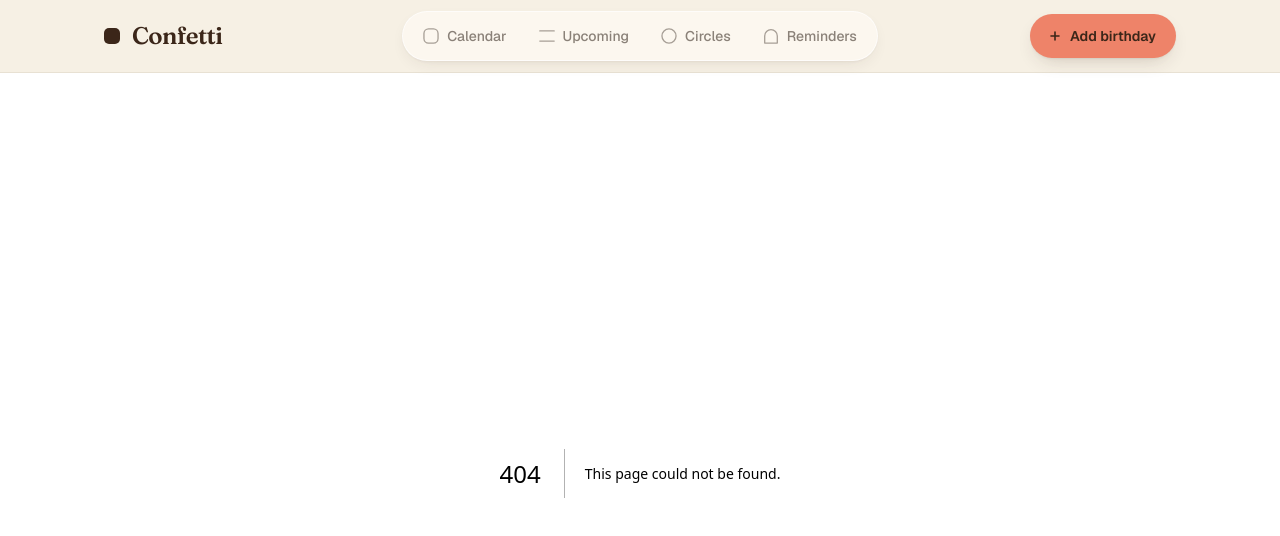
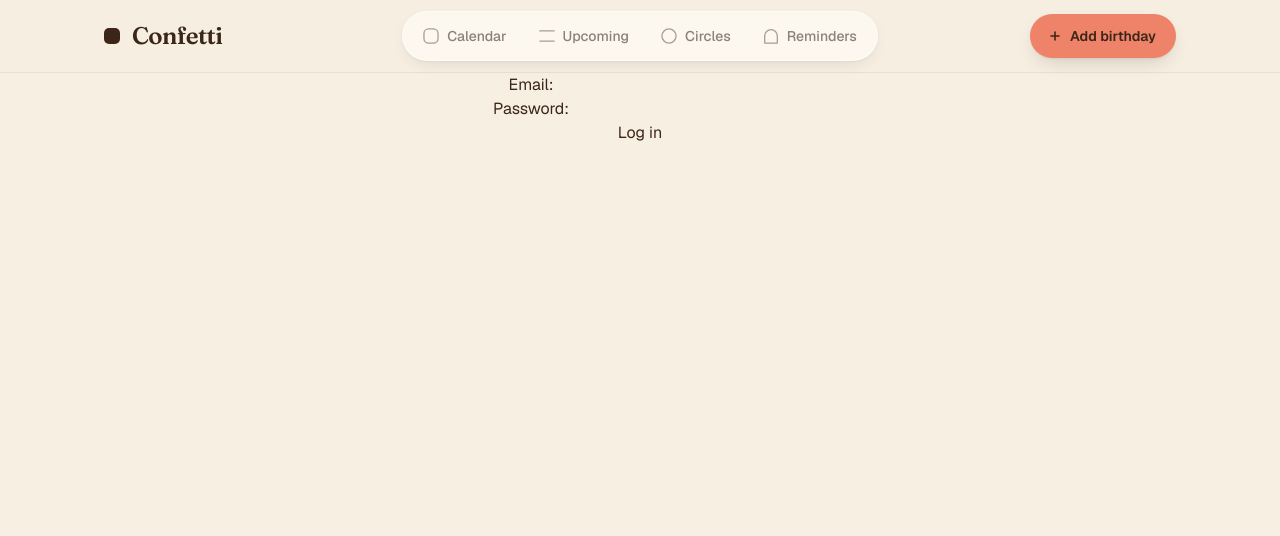
Before and after one commit to Dbrowne14/Confetti, a Next.js app: page /login in a window 1280 px wide. Before the commit this address had no page. Shown: the top 536 px of the page. Built offline with nearby package versions, Linux system fonts and the light colour scheme.

Commit message:
Adding test login UI

```diff
--- /dev/null
+++ b/app/login/page.tsx
@@ -0,0 +1,19 @@
+import React from 'react'
+
+const page = () => {
+  return (
+    <form className='flex flex-col justify-center items-center'>
+      <div>
+        <label htmlFor="email"> Email:</label>
+        <input type="text" id="email" name="email" />
+      </div>
+        <div>
+        <label htmlFor="password"> Password:</label>
+        <input type="text" id="password" name="password" />
+      </div>
+      <button type="submit">Log in</button>
+    </form>
+  )
+}
+
+export default page
```
